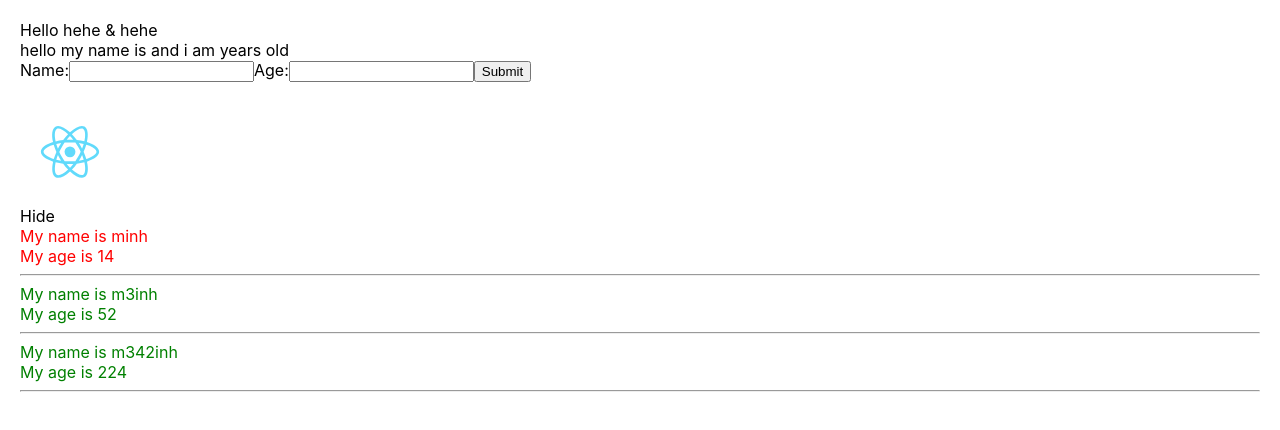
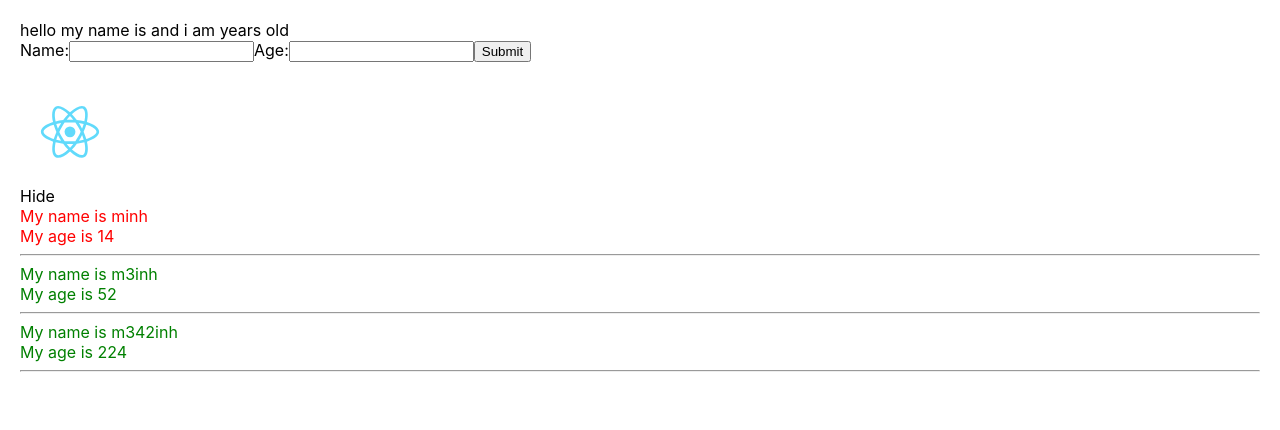
Before and after one commit to minh041104/react-app, a React (Create React App) app: page / in a window 1280 px wide. Shown: the top 430 px of the page. Built offline with nearby package versions, Linux system fonts and the light colour scheme.

Commit message:
fragment

```diff
--- a/src/App.js
+++ b/src/App.js
@@ -8,8 +8,7 @@ import React from 'react';
 class App extends React.Component {
   render() {
     return (
-      <div>
-        Hello hehe &amp; hehe
+      <div className='app-container'>
         <MyComponent />
       </div>
     )
--- a/src/components/MyComponent.js
+++ b/src/components/MyComponent.js
@@ -34,11 +34,13 @@ class MyComponent extends React.Component {
     render() {
         //DRY
         return (
-        <div>
-            <AddUserInfo handleAddUser={this.handleAddUser}/>
-            <br></br>
-            <DisplayInfo listUser={this.state.listUser}/>
-        </div>
+        <>
+            <div className="a">
+                <AddUserInfo handleAddUser={this.handleAddUser}/>
+                <br></br>
+                <DisplayInfo listUser={this.state.listUser}/>
+            </div>
+        </>
         )
     }
 }
```
